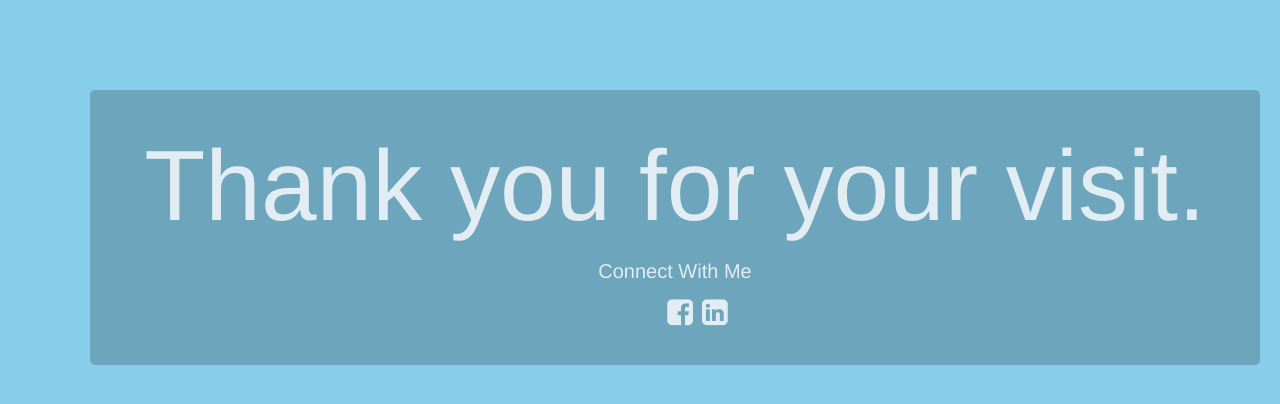
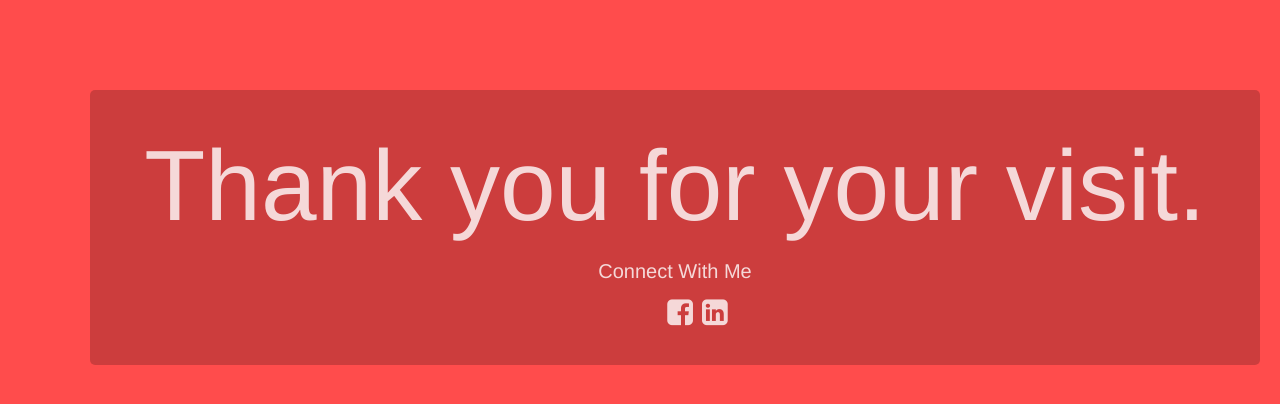
Before and after one commit to bimalgrg519/bimalgrg519.github.io, a plain HTML site: page index.html in a window 1280 px wide. Drawn offline with nearby package versions, Linux system fonts and the light colour scheme.

Commit message:
background color changed.

```diff
--- a/index.html
+++ b/index.html
@@ -10,7 +10,7 @@
         body {
             margin: 0;
             padding: 90px;
-            background: skyblue;
+            background: #FF4C4C;
         }
 
         .container {
```
